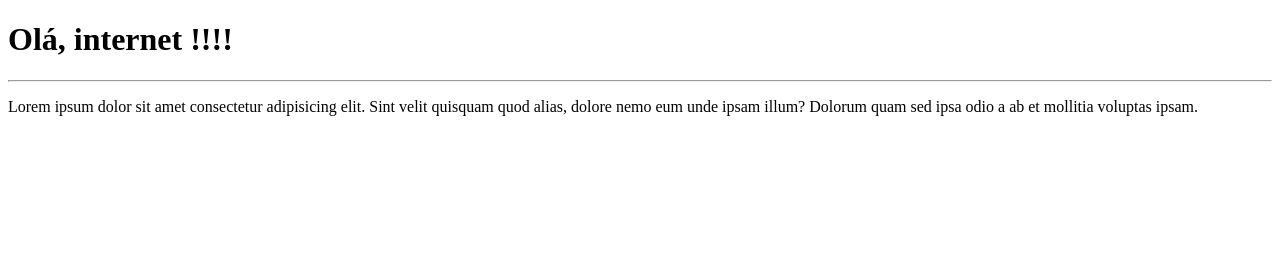
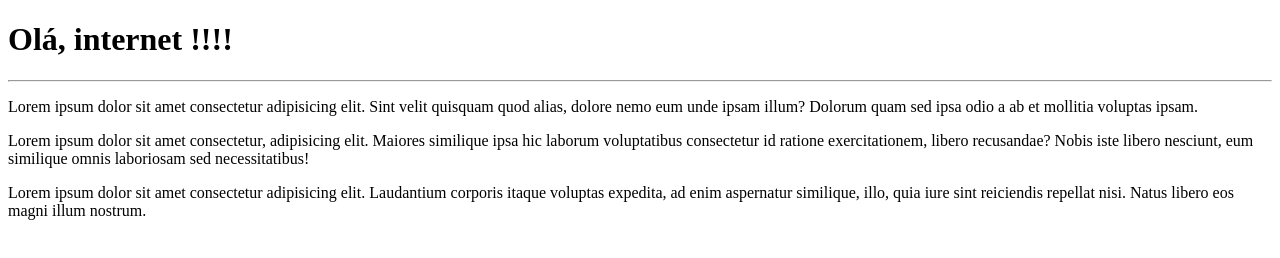
Before and after one commit to andrlima/Ola_Internet, a plain HTML site: page Pasta-Teste/index.html in a window 1280 px wide. Drawn offline with Linux system fonts and the light colour scheme.

Commit message:
Terceiro paragrafo
Criado segundo parágrafo.

```diff
--- a/Pasta-Teste/index.html
+++ b/Pasta-Teste/index.html
@@ -12,6 +12,9 @@
 
         <p>Lorem ipsum dolor sit amet consectetur adipisicing elit. Sint velit quisquam quod alias, dolore nemo eum unde ipsam illum? Dolorum quam sed ipsa odio a ab et mollitia voluptas ipsam.</p>
 
+        <p> Lorem ipsum dolor sit amet consectetur, adipisicing elit. Maiores similique ipsa hic laborum voluptatibus consectetur id ratione exercitationem, libero recusandae? Nobis iste libero nesciunt, eum similique omnis laboriosam sed necessitatibus!</p>
+
+        <p> Lorem ipsum dolor sit amet consectetur adipisicing elit. Laudantium corporis itaque voluptas expedita, ad enim aspernatur similique, illo, quia iure sint reiciendis repellat nisi. Natus libero eos magni illum nostrum.</p>
 
 
     </body>
```
